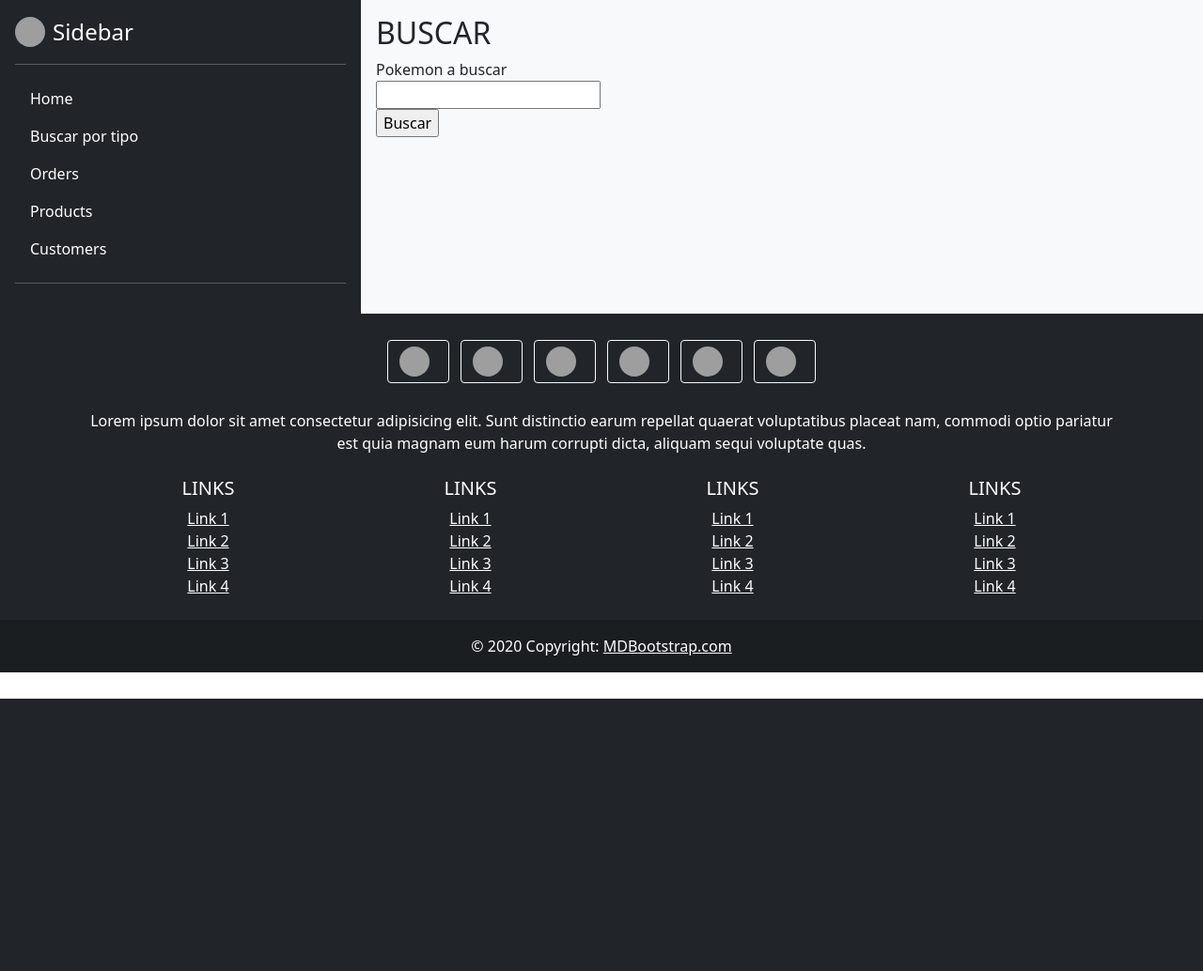
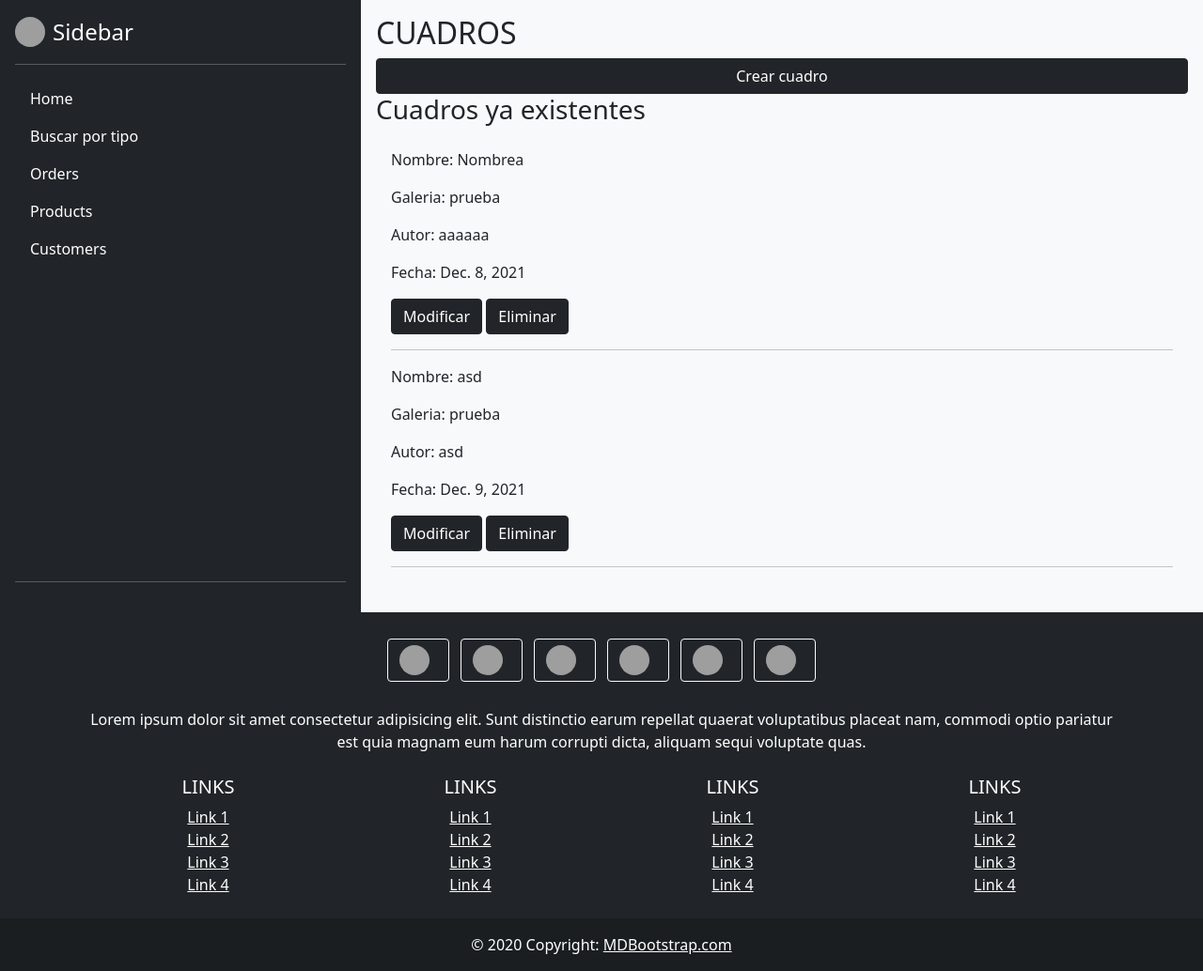
Before and after one commit to Mapachana/Practicas-DAI, a Django app: page /cuadros in a window 1280 px wide. Shown: the part 56-1090 px from the top of the page at 94% size. Before the commit the page ends 800 px from the top, so only its background shows below. Run offline with Django 3.2, Linux system fonts and the light colour scheme; data comes from the database, SQL or seed files in the repository; both versions use the stored data as it was after the commit; grey boxes are pictures that could not be loaded.

Commit message:
Cuadros funcionando

```diff
--- a/p4/app/galerias/templates/galerias/cuadros.html
+++ b/p4/app/galerias/templates/galerias/cuadros.html
@@ -2,13 +2,46 @@
 
 
 {% block contenido %}
-<h2> BUSCAR</h2>
+<h2> CUADROS</h2>
 
-<form method=POST>
-      <label>Pokemon a buscar</label><br>
-      <input type="text" name="texto"><br>
-      <input type=submit value=Buscar>
-</form>
+<a class="btn btn-dark text-center" href="{% url 'crear_cuadro' %}">Crear cuadro</a>
+
+<h3> Cuadros ya existentes</h3>
+
+<div class="d-flex flex-column flex-shrink-0 p-3">
+      {% for cuadro in cuadros %}
+            <div>
+                  {% if cuadro.nombre %}
+                        <p> Nombre: {{cuadro.nombre}}</p>
+                  {% else %}
+                        <p>Nombre: desconocido </p>
+                  {% endif %}
+
+                  {% if cuadro.galeria %}
+                        <p>Galeria: {{cuadro.galeria}}</p>
+                  {% else %}
+                        <p>Galeria: desconocida</p>
+                  {% endif %}
+
+                  {% if cuadro.autor %}
+                        <p> Autor: {{cuadro.autor}}</p>
+                  {% else %}
+                        <p>Autor: desconocido</p>
+                  {% endif %}
+
+                  {% if cuadro.fecha_creacion %}
+                        <p> Fecha: {{cuadro.fecha_creacion}}</p>
+                  {% else %}
+                        <p>Fecha: desconocida</p>
+                  {% endif %}
+
+                  <a class="btn btn btn-dark text-center " href="{% url 'modificar_cuadro' cuadro.id %} ">Modificar</a>
+                  <a class="btn btn btn-dark text-center " href="{% url 'eliminar_cuadro' cuadro.id %} ">Eliminar</a>
+
+                  <hr>
+            </div>
+      {% endfor %}
+</div>
 
 
 
--- a/p4/app/galerias/urls.py
+++ b/p4/app/galerias/urls.py
@@ -23,5 +23,8 @@ urlpatterns = [
     path('test_template', views.test_template, name="test_template"),
     path('padre', views.padre, name="padre"),
     path('cuadros', views.ver_cuadros, name="cuadros"),
-    path('cuadro/crear', views.crear_cuadro, name="crear_cuadro")
+    path('cuadro/crear', views.crear_cuadro, name="crear_cuadro"),
+    path('cuadro/modificar/<str:pk>', views.modificar_cuadro, name="modificar_cuadro"),
+    path('cuadro/eliminar/<str:pk>', views.eliminar_cuadro, name="eliminar_cuadro"),
+    path('galeria/crear', views.crear_galeria, name="crear_galeria")
 ]
--- a/p4/app/galerias/views.py
+++ b/p4/app/galerias/views.py
@@ -1,4 +1,4 @@
-from django.shortcuts import render, HttpResponse
+from django.shortcuts import render, HttpResponse, redirect
 from .forms import *
 
 # Create your views here.
@@ -15,10 +15,61 @@ def padre(request):
     return render(request, 'galerias/parent.html', context)
 
 def ver_cuadros(request):
-    context = {}
+    cuadros = Cuadro.objects.all().order_by('nombre')
+    context = {'cuadros': cuadros}
     return render(request, 'galerias/cuadros.html', context)
 
 def crear_cuadro(request):
     form = CuadroForm()
     context = {'form': form }
-    return render(request, 'galerias/crear_cuadro.html', {'form': form})
+
+    if request.method == 'POST':
+        form = CuadroForm(request.POST)
+        if form.is_valid():
+            post = form.save(commit=False)
+            post.save()
+            return redirect('cuadros')
+
+    else:
+        form = CuadroForm()
+
+    return render(request, 'galerias/crear_cuadro.html', context)
+
+def modificar_cuadro(request, pk):
+    cuadro = Cuadro.objects.get(id=pk)
+    form = CuadroForm(instance=cuadro)
+    context = {'form': form, 'error': None }
+
+    if request.method == "POST":
+        form = CuadroForm(request.POST, instance=cuadro)
+        if form.is_valid():
+            form.save()
+            return redirect('cuadros')
+        else:
+            context['error'] = form.errors
+
+    return render(request, 'galerias/crear_cuadro.html', context)
+
+def eliminar_cuadro(request, pk):
+    cuadro = Cuadro.objects.get(id=pk)
+    context = {'cuadro' : cuadro}
+    if request.method == "POST":
+        cuadro.delete()
+        return redirect('cuadros')
+    return render(request,'galerias/borrar_cuadro.html', context)
+
+def crear_galeria(request):
+    form = GaleriaForm()
+    context = {'form': form }
+
+    if request.method == 'POST':
+        form = GaleriaForm(request.POST)
+        if form.is_valid():
+            post = form.save(commit=False)
+            post.save()
+            return redirect('cuadros')
+
+    else:
+        form = GaleriaForm()
+
+    return render(request, 'galerias/crear_galeria.html', {'form': form})
```
Also changed, not shown: p4/app/galerias/templates/galerias/borrar_cuadro.html (added, +14 -0 lines), p4/app/galerias/templates/galerias/crear_galeria.html (added, +15 -0 lines), p4/app/db.sqlite3.
